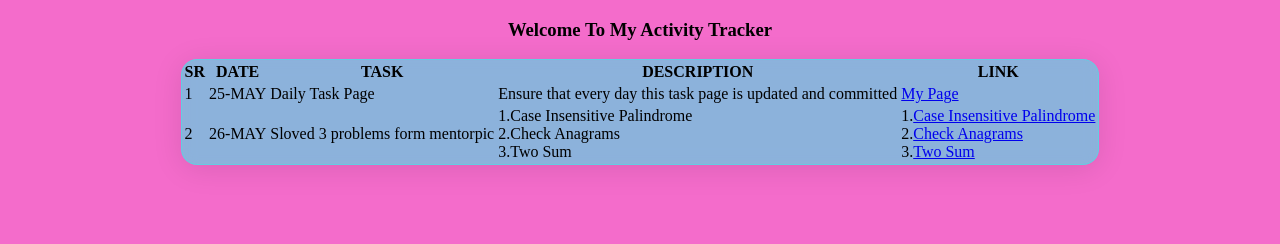
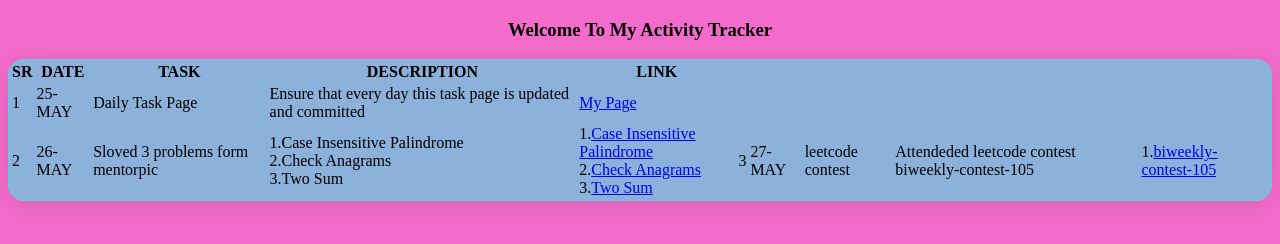
Before and after one commit to Tsaihemanth150/github.io, a plain HTML site: page index.html in a window 1280 px wide. Drawn offline with Linux system fonts and the light colour scheme.

Commit message:
updated index.html

```diff
--- a/index.html
+++ b/index.html
@@ -44,6 +44,14 @@
                     3.<a href="https://mentorpick.com/code?cid=1ff23360-aee2-4cac-b120-9e1f9df192b6&cslug=klu-y20-elite-cohort-1&pid=6d6539e0-254b-4ac5-b688-430d56ba9742&pslug=bz-two-sum&courseId=707da31b-c631-42e7-b3fc-61b8e33cc62a&sectionId=undefined">Two Sum</a> <br/>
 
                 </td>
+                <td>3</td>
+                <td>27-MAY</td>
+                <td>leetcode contest</td>
+                <td>Attendeded leetcode contest biweekly-contest-105</td>
+                <td>1.<a href="https://leetcode.com/contest/biweekly-contest-105/">biweekly-contest-105</a> <br>
+
+
+                </td>
             </tr>
         </tbody>
     </table>
```
